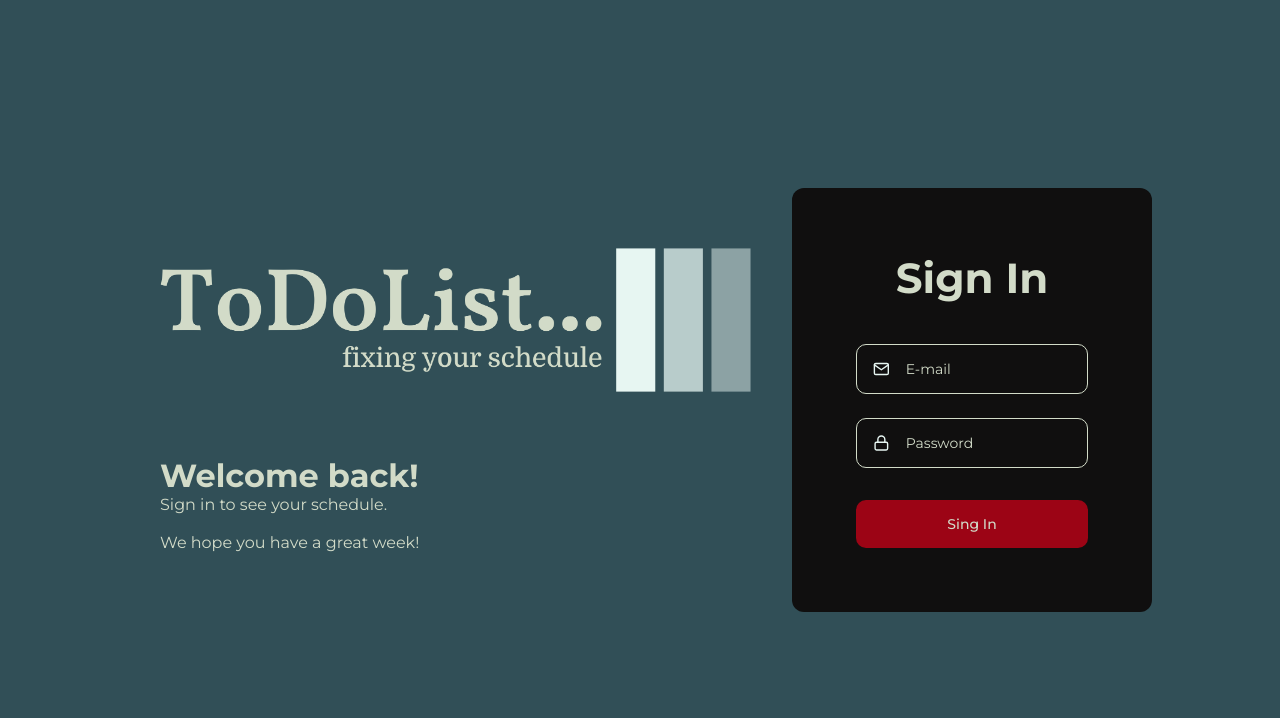
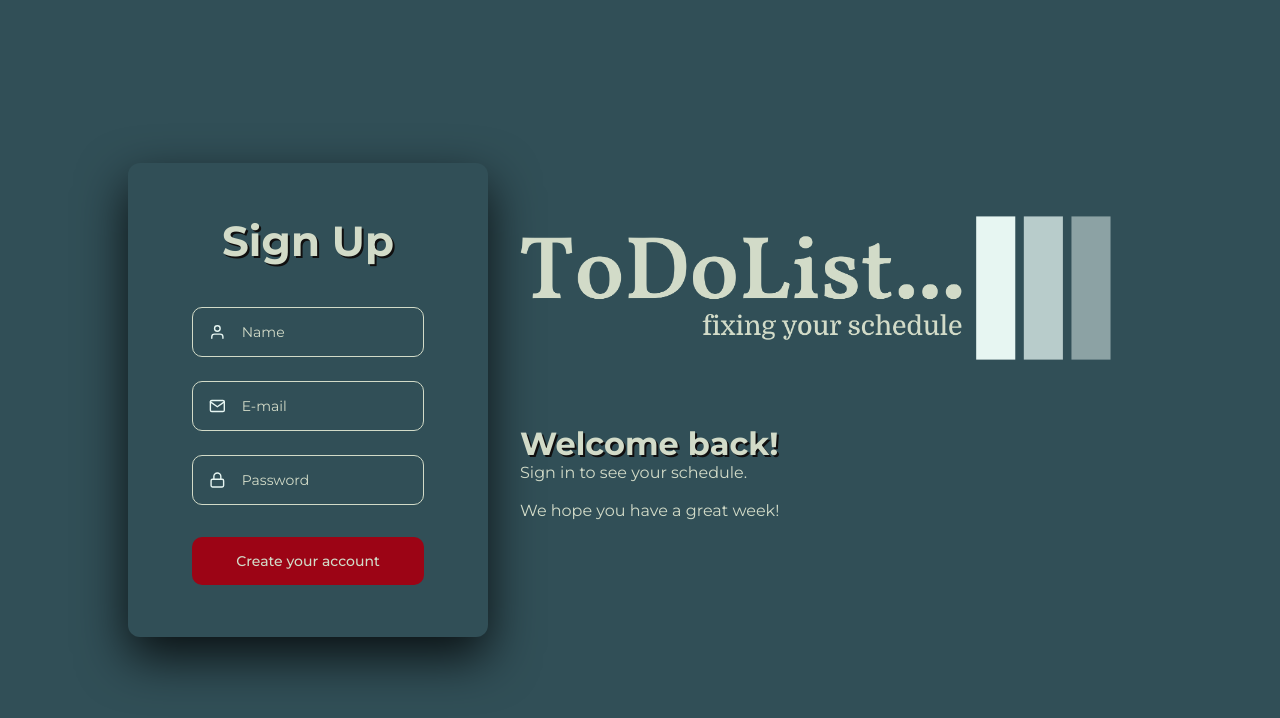
Before and after one commit to Caioscg/ToDoList..., a React (Vite) app: page / in a window 1280 px wide. Shown: the top 718 px of the page. Built offline with nearby package versions, Linux system fonts and the light colour scheme.

Commit message:
create animations

```diff
--- a/src/components/Button/index.jsx
+++ b/src/components/Button/index.jsx
@@ -1,10 +1,11 @@
 import { Container } from "./styles";
 
-export function Button({ title, icon: Icon, ...rest }) {
+export function Button({ title, icon: Icon, onClick, ...rest }) {
     return(
         <Container
             type="button"
             {...rest}
+            onClick={onClick}
         >
             { Icon && <Icon size={20} /> }
             { title }
--- a/src/pages/Enter/index.jsx
+++ b/src/pages/Enter/index.jsx
@@ -4,15 +4,24 @@ import { Input } from "../../components/Input";
 import { Button } from "../../components/Button";
 
 import { FiUser, FiMail, FiLock } from "react-icons/fi"
+import { useRef } from "react";
 
 import transparente from "../../assets/todolist-high-resolution-logo-transparent.png"
 
 export function Enter() {
     return(
         <Container>
+            <SignUp className="">
+                <h1>Sign Up</h1>
+                <Input icon={FiUser} placeholder="Name"/>
+                <Input icon={FiMail} placeholder="E-mail"/>
+                <Input icon={FiLock} type="password" placeholder="Password"/>
+                <Button title="Create your account"/>
+            </SignUp>
+
             <Main>
                 <img src={transparente} alt="" />
-                <div className="message">
+                <div className="signInMessage">
                     <h1>Welcome back!</h1>
                     <p>Sign in to see your schedule.
                         <br /> <br />
@@ -21,12 +30,13 @@ export function Enter() {
                 </div>
             </Main>
 
-            <SignIn>
+            <SignIn className="">
                 <h1>Sign In</h1>
                 <Input icon={FiMail} placeholder="E-mail"/>
                 <Input icon={FiLock} type="password" placeholder="Password"/>
                 <Button title="Sing In"/>
             </SignIn>
+
         </Container>
     )
 }
--- a/src/pages/Enter/styles.js
+++ b/src/pages/Enter/styles.js
@@ -13,28 +13,54 @@ export const Container = styled.div`
     .hide {
         display: none;
     }
+
+    .move {
+
+    }
 `
 
 export const SignIn = styled.div`
-    padding: 64px;
+    padding: 52px 64px;
 
     display: flex;
     flex-direction: column;
     align-items: center;
     gap: 24px;
 
-    background-color: ${({ theme }) => theme.COLORS.DARK_100};
+    animation: moveRightMiddle ease-in .5s forwards;
+
+    box-shadow: 0px 20px 50px rgba(0, 0, 0, 0.8);
 
     border-radius: 12px;
 
     h1 {
         margin-bottom: 16px;
         font-size: 42px;
+
+        text-shadow: 2px 2px ${({ theme }) => theme.COLORS.DARK_100};
     }
 `
 
 export const SignUp = styled.div`
+    padding: 52px 64px;
 
+    animation: moveMiddleLeft ease-out .5s .5s backwards;
+
+    display: flex;
+    flex-direction: column;
+    align-items: center;
+    gap: 24px;
+
+    box-shadow: 0px 20px 50px rgba(0, 0, 0, 0.8);
+
+    border-radius: 12px;
+
+    h1 {
+        margin-bottom: 16px;
+        font-size: 42px;
+
+        text-shadow: 2px 2px ${({ theme }) => theme.COLORS.DARK_100};
+    }
 `
 
 export const Main = styled.div`
@@ -45,15 +71,22 @@ export const Main = styled.div`
     flex-direction: column;
     gap: 64px;
 
+    margin-bottom: 64px;
+
+    animation: moveMainRight ease-in .5s forwards, moveMainLeft ease-out .5s .5s forwards;
+
     img {
         width: 600px;
     }
 
-    .message {
+    .signInMessage {
         text-align: left;
-        width: 100%;        p {
-            font-weight: 400;
+        width: 100%;
+
+        h1 {
+            text-shadow: 2px 2px ${({ theme }) => theme.COLORS.DARK_100};
         }
+
     }
 
 `
--- a/src/styles/global.js
+++ b/src/styles/global.js
@@ -39,4 +39,68 @@ export default createGlobalStyle`
     }
 
     //animations:
+
+    @keyframes moveRightMiddle {
+        0% {
+            transform: translateX(0);
+            opacity: 75%;
+        }
+        50% {
+            opacity: 33%;
+        }
+        100% {
+            transform: translateX(-100%);
+            opacity: 0;
+            display: none;
+        }
+    }
+    @keyframes moveMiddleLeft {
+        0% {
+            transform: translateX(100%);
+            display: none;
+            opacity: 0;
+        }
+        1% {
+            display: block;
+        }
+        50% {
+            opacity: 50%;
+        }
+        100% {
+            transform: translateX(0);
+            opacity: 100%;
+        }
+    }
+    @keyframes moveLeftMiddle {
+        0% {
+            transform: translateX(0);
+        }
+        100% {
+            transform: translateX(100%);
+        }
+    }
+    @keyframes moveMiddleRight {
+        0% {
+            transform: translateX(-100%);
+        }
+        100% {
+            transform: translateX(0);
+        }
+    }
+    @keyframes moveMainRight {
+        0% {
+            transform: translateX(0);
+        }
+        100% {
+            transform: translateX(30%);
+        }
+    }
+    @keyframes moveMainLeft {
+        0% {
+            transform: translateX(-150px);
+        }
+        100% {
+            transform: translateX(0);
+        }
+    }
 `
```
